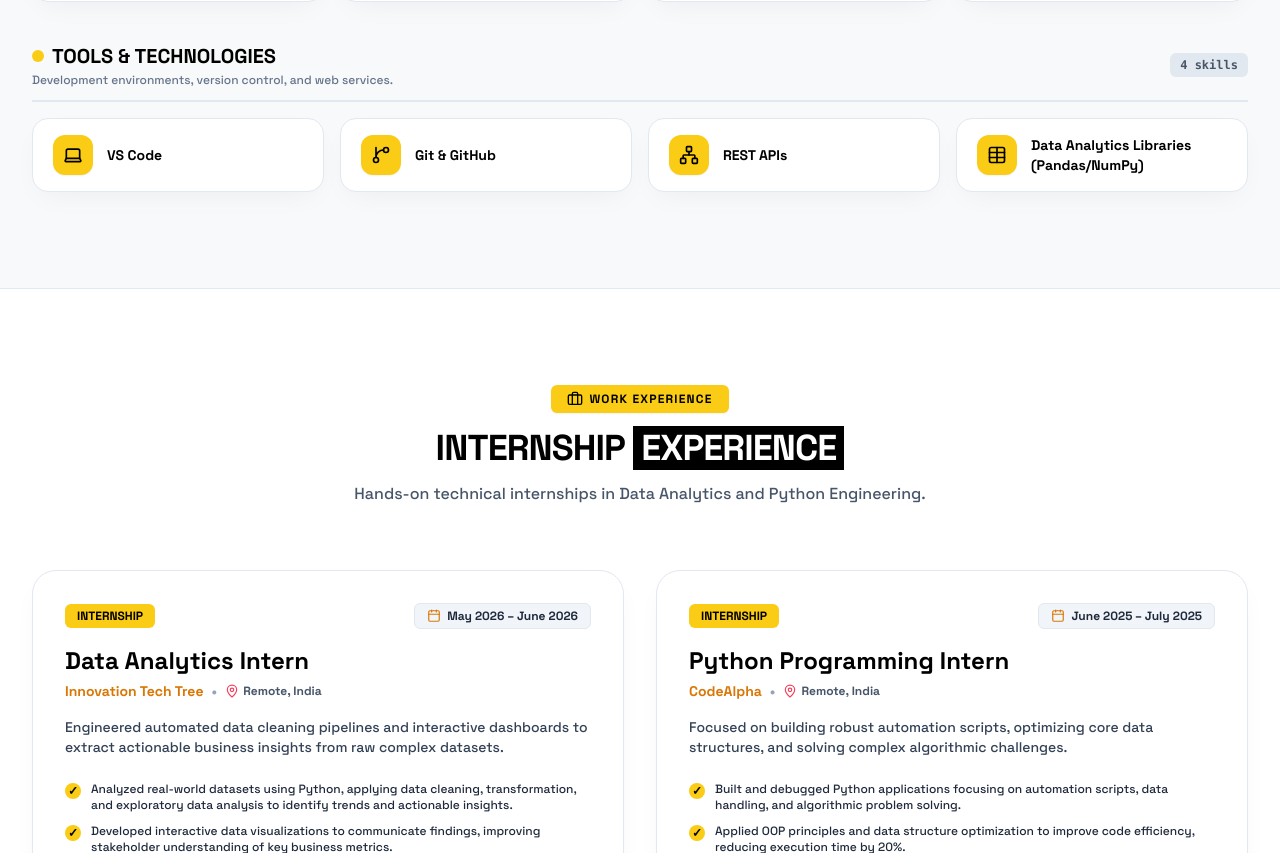
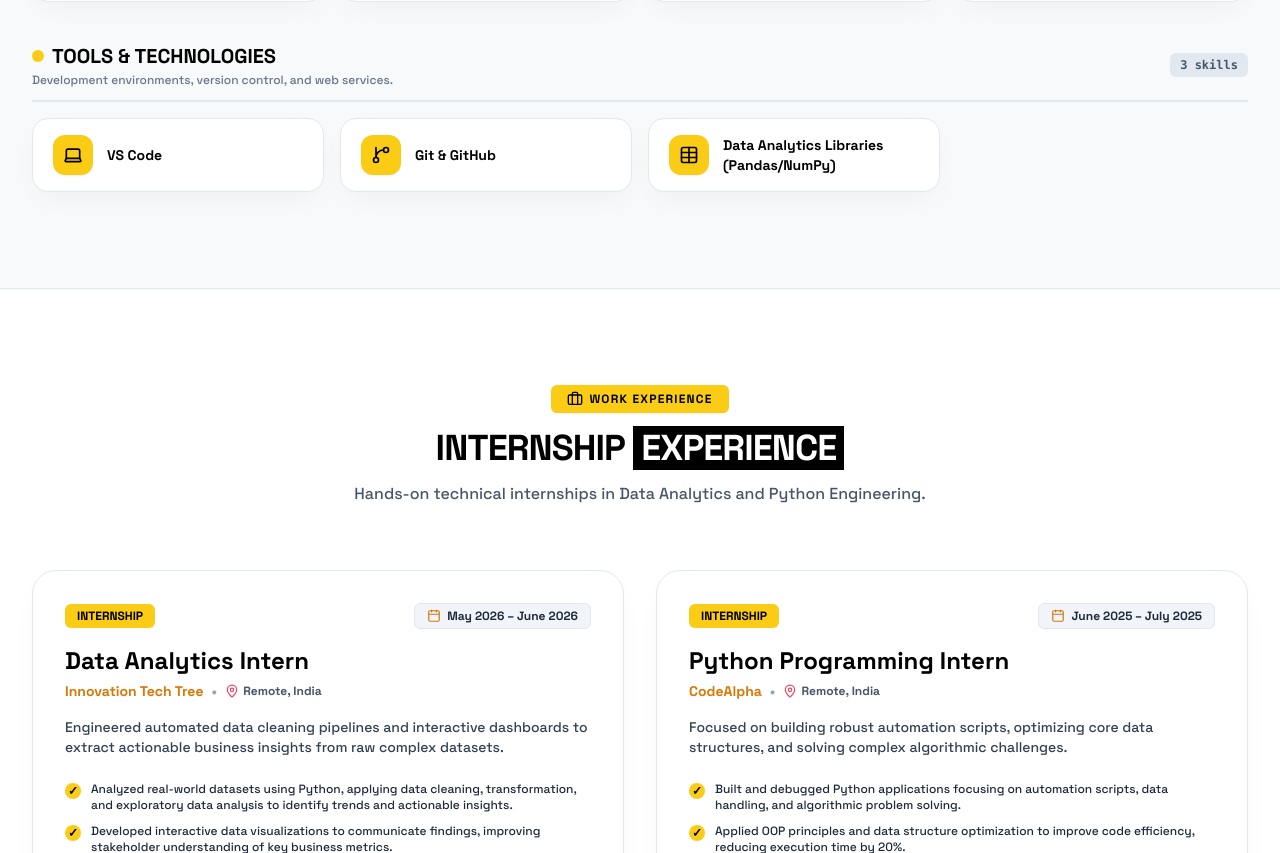
Before and after one commit to swaroopckm7-droid/portfolio, a React (Vite) app: page / in a window 1280 px wide. Shown: the part 1833-2686 px from the top of the page. Built offline with nearby package versions, Linux system fonts and the light colour scheme.

Commit message:
Remove REST APIs skill card from Skills section

```diff
--- a/src/data/portfolioData.ts
+++ b/src/data/portfolioData.ts
@@ -160,7 +160,6 @@ export const portfolioData = {
       skills: [
         { name: "VS Code", level: 95, icon: "Laptop", experience: "Daily IDE" },
         { name: "Git & GitHub", level: 88, icon: "GitBranch", experience: "Version Control" },
-        { name: "REST APIs", level: 82, icon: "Network", experience: "Data Integration" },
         { name: "Data Analytics Libraries (Pandas/NumPy)", level: 90, icon: "Table", experience: "EDA & Modeling" }
       ]
     }
```
